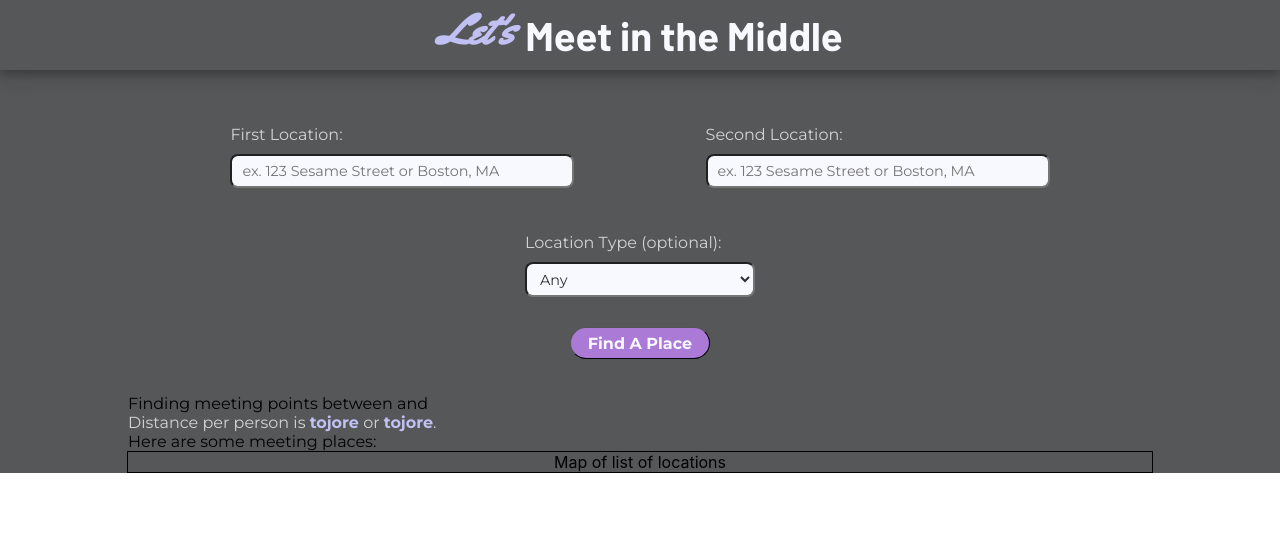
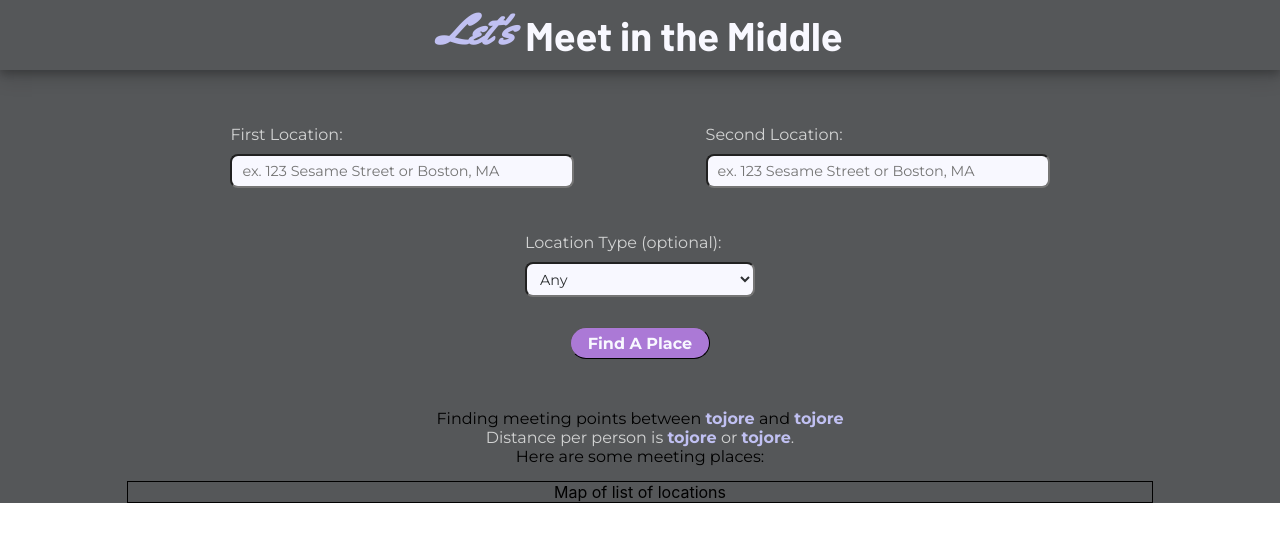
Before and after one commit to shaundai/meet-in-middle, a React (Create React App) app: page / in a window 1280 px wide. Shown: the top 542 px of the page. Built offline with nearby package versions, Linux system fonts and the light colour scheme.

Commit message:
add styling to meeting line

```diff
--- a/src/components/Stats.js
+++ b/src/components/Stats.js
@@ -5,11 +5,12 @@ import { Colors } from './util/Colors'
 
 const Stats = ({destinationAddress, distance, duration, originAddress}) => {
 
+    const meetingPointsLine = <MeetingLineContainer>Finding meeting points between <DistanceAndDuration>{originAddress}tojore</DistanceAndDuration> and <DistanceAndDuration>tojore{destinationAddress}</DistanceAndDuration></MeetingLineContainer>
     const distanceLine = <DistanceLineContainer>Distance per person is <DistanceAndDuration>{duration}tojore</DistanceAndDuration> or <DistanceAndDuration>tojore{distance}</DistanceAndDuration>.</DistanceLineContainer>
 
         return (
             <StatsContainer>
-                <div>{!originAddress ? `Finding meeting points between ${originAddress} and ${destinationAddress}` : null}</div>
+                <div>{!originAddress ? meetingPointsLine : null}</div>
                 <div>{!originAddress ? distanceLine : null}</div>
                 <div>{!originAddress ? `Here are some meeting places:` : null}</div>
             </StatsContainer>
@@ -24,6 +25,9 @@ const StatsContainer = styled.div`
     font-family: Montserrat;
     margin: 0 auto;
     width: 80%;
+    max-width: 1060px;
+    padding: 15px 0;
+    text-align: center;
 `
 
 const DistanceLineContainer = styled.div`
@@ -31,6 +35,9 @@ const DistanceLineContainer = styled.div`
 
 `
 
+const MeetingLineContainer = styled.div`
+`
+
 const DistanceAndDuration = styled.span`
     color: ${Colors.mainLavender};
     font-weight: bold;
```
